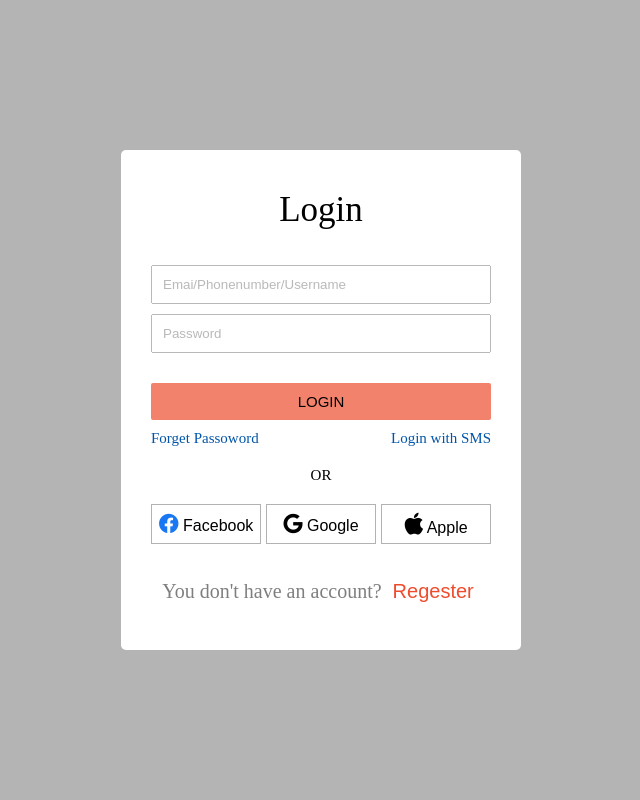
After one commit to thinhisme1123/finalProject, a PHP site: page /login.php in a window 1280 px wide. The commit adds this page. Shown: the whole page, without its empty margins (319-959 px from the left). Run offline with PHP 8.4, Linux system fonts and the light colour scheme; some libraries are stand-ins or nearby versions.

Commit message:
test 1
done login and signup

```diff
--- a/index.php
+++ b/index.php
@@ -63,7 +63,7 @@
                 </nav>
                 <div class="user_serach">
                     <div class="user_search-search"><i class="user_search-searchicon fa-solid fa-magnifying-glass"></i></div>
-                    <div class="account"><a href="" class="user-link"><i class="account-icon fa-solid fa-user"></i></a></div>
+                    <div class="account"><a href="login.php" class="user-link"><i class="account-icon fa-solid fa-user"></i></a></div>
                     <div class="inputbox transition-inputbox"><input class="input-search" type="text"></div>
                 </div>
             </header>
--- /dev/null
+++ b/login.php
@@ -0,0 +1,69 @@
+<?php
+
+
+
+?>
+
+<!DOCTYPE html>
+<html lang="en">
+<head>
+    <meta charset="UTF-8">
+    <meta http-equiv="X-UA-Compatible" content="IE=edge">
+    <meta name="viewport" content="width=device-width, initial-scale=1.0">
+    <title>Login</title>
+    <link rel="icon" type="image/x-icon" href="./fav/Designbolts-Free-Multimedia-Film.512.ico">
+    <link rel="stylesheet" href="./style/account.css">
+    <link rel="stylesheet" href="path/to/font-awesome/css/font-awesome.min.css">
+    <link rel="stylesheet" href="./icon/fontawesome-free-6.1.2-web/fontawesome-free-6.1.2-web/css/all.min.css">
+    <script src="https://maxcdn.bootstrapcdn.com/bootstrap/4.5.2/js/bootstrap.min.js"></script>
+</head>
+<body>
+    <!-- Login modal -->
+    <div class="modal-login">
+            <div class="modal__overlay"></div>
+            <div class="modal-container">
+                <div class="modal__body">
+                    <div class="modal__inner">
+                        <div class="modal__header">
+                            <h3>Login</h3>
+                        </div>
+                        <div class="form-input">
+                            <input class="form-input-username" name="username" type="text" placeholder="Emai/Phonenumber/Username">
+                            <input class="form-input-password" name="password" type="password"  placeholder="Password">
+
+                        </div>
+                        <button name="" class="login-btn">LOGIN</button>
+
+                        <div class="forget-loginwith">
+                            <a href="" class="forget-loginwith-item">Forget Passoword</a>
+                            <a href="" class="forget-loginwith-item">Login with SMS</a>
+                        </div>
+                        <div class="OR-item">
+                            <span>OR</span>
+                        </div>
+                        <div class="login-mediasocial">
+                            <button class="login-mediasocial-btn">
+                                <i class="icon-fb fa-brands fa-facebook"></i>
+                                Facebook
+                            </button>
+                            <button class="login-mediasocial-btn">
+                                <i class="icon-gg fa-brands fa-google"></i>
+                                Google
+                            </button>
+                            <button class="login-mediasocial-btn">
+                                <i class="icon-apple fa-brands fa-apple"></i>
+                                Apple
+                            </button>
+                        </div>
+                        <div class="modal-footer">
+                            <p class="modal-footer-item">
+                                <span>You don't have an account?</span>
+                                <button class="modal-footer-signup-btn"><a href="regester.php" class="regester-linking">Regester</a></button>
+                            </p>
+                        </div>
+                    </div>
+                </div>
+            </div>
+        </div>
+</body>
+</html>
--- /dev/null
+++ b/style/account.css
@@ -0,0 +1,218 @@
+/*Mobdal Login */
+.modal-container {
+    display: flex;
+    height: 100%;
+}
+.modal-signup,
+.modal-login {
+    position: fixed;
+    top: 0;
+    right: 0;
+    bottom: 0;
+    left: 0;
+    /* display: none; */
+}
+@keyframes appearLogandSign {
+    from {
+        transform: translateY(700px);
+    }
+    to {
+        transform: translateY(0);
+    }
+
+}
+.modal-signup.open,
+.modal-login.open {
+    display: flex;
+}
+.modal__overlay {
+    background-color: rgba(10, 8, 8, 0.3);
+    width: 100%;
+    height: 100%;
+    position: absolute;
+}
+.modal__overlay--signup {
+    background-color: rgba(10, 8, 8, 0.3);
+    width: 100%;
+    height: 100%;
+    position: absolute;
+
+}
+.modal__body {
+    position: relative;
+    width: 400px;
+    height: 500px;
+    background-color: #fff;
+    margin: auto;
+    border-radius: 5px;
+    animation: appearLogandSign .5s ease;
+}
+.modal__body-signup {
+    position: relative;
+    width: 400px;
+    height: 480px;
+    background-color: #fff;
+    margin: auto;
+    border-radius: 5px;
+    animation: appearLogandSign .5s ease;
+
+}
+.modal__inner {
+    margin-right: 30px;
+    margin-left: 30px;
+}
+.modal__header {
+    justify-content: space-between;
+    text-align: center;
+
+}
+.modal__inner h3 {
+    font-size: 35px;
+    font-weight: 400;
+    margin-top: 40px;
+}
+.modal-close-btn {
+    border: none;
+    font-size: 30px;
+    background-color: var(--white-color);
+    cursor: pointer;
+    margin-top: -10px;
+    padding: 0 6px;
+}
+.modal-close-btn--signup {
+    border: none;
+    font-size: 30px;
+    background-color: var(--white-color);
+    cursor: pointer;
+    margin-top: -10px;
+    padding: 0 6px;
+}
+
+.form-input {
+    margin-bottom: 20px;
+    margin-right: 24px;
+}
+.form-input-username,
+.form-input-password {
+    margin-right: 30px;
+    margin-bottom: 10px;
+    width: 100%;
+    padding: 10px;
+    opacity: 0.5;
+}
+.form-input-password {
+    position: relative;
+}
+.eye-btn {
+    position: absolute;
+}
+.signup-btn,
+.login-btn {
+    width: 100%;
+    border: none;
+    background-color: #F3826C;
+    padding: 10px;
+    color: var(--white-color);
+    border-radius: 2px;
+    cursor: pointer;
+    font-size: 15px;
+}
+.forget-loginwith {
+    display: flex;
+    justify-content: space-between;
+    margin-top: 10px;
+}
+.forget-loginwith-item {
+    text-decoration: none;
+    font-size: 15px;
+    color: #0055AA;
+}
+.OR-item {
+    text-align: center;
+    margin: 20px 0;
+    font-size: 15px;
+}
+.login-mediasocial {
+    display: flex;
+    justify-content: space-between;
+}
+.signup-mediasocial {
+    display: flex;
+    justify-content: space-between;
+}
+.signup-mediasocial-btn {
+    height: 42px;
+    width: 165px;
+    border: 1px solid rgba(0, 0,0,0.3);
+    background-color: var(--white-color);
+    font-size: 16px;
+    cursor: pointer;
+}
+
+
+.login-mediasocial-btn {
+    border: 1px solid rgba(0, 0,0,0.3);
+    background-color: var(--white-color);
+    height: 40px;
+    width: 110px;
+    font-size: 16px;
+    cursor: pointer;
+}
+
+.icon-fb {
+    color: #1877F2;
+
+}
+.icon-fb,
+.icon-gg{
+    font-size: 20px;
+}
+.icon-apple {
+    font-size:25px;
+}
+.modal-signup-info {
+    display: block;
+    width: 100%;
+    text-align: center;
+    font-size: 12px;
+    margin-top: 20px;
+}
+.modal-signup-info a {
+    text-decoration: none;
+    color: #EE4D2D;
+}
+.modal-signup-info span {
+    color: black;
+}
+.modal-signup .modal-footer {
+    text-align: center;
+    display: flex;
+    height: 100px;
+}
+
+.modal-footer {
+    text-align: center;
+    display: flex;
+    height: 95px;
+}
+.modal-footer-item {
+    margin: auto;
+    font-size: 20px;
+}
+.modal-footer-item span {
+   opacity: 0.5;
+}
+
+.modal-footer-item button{
+    margin: auto;
+    border: none;
+    color: #EE4D2D;
+    background-color: var(--white-color);
+    cursor: pointer;
+}
+.regester-linking {
+    text-decoration: none;
+    color: #EE4D2D;
+    font-size: 20px;
+
+}
```
Also changed, not shown: regester.php (added, +58 -0 lines).
